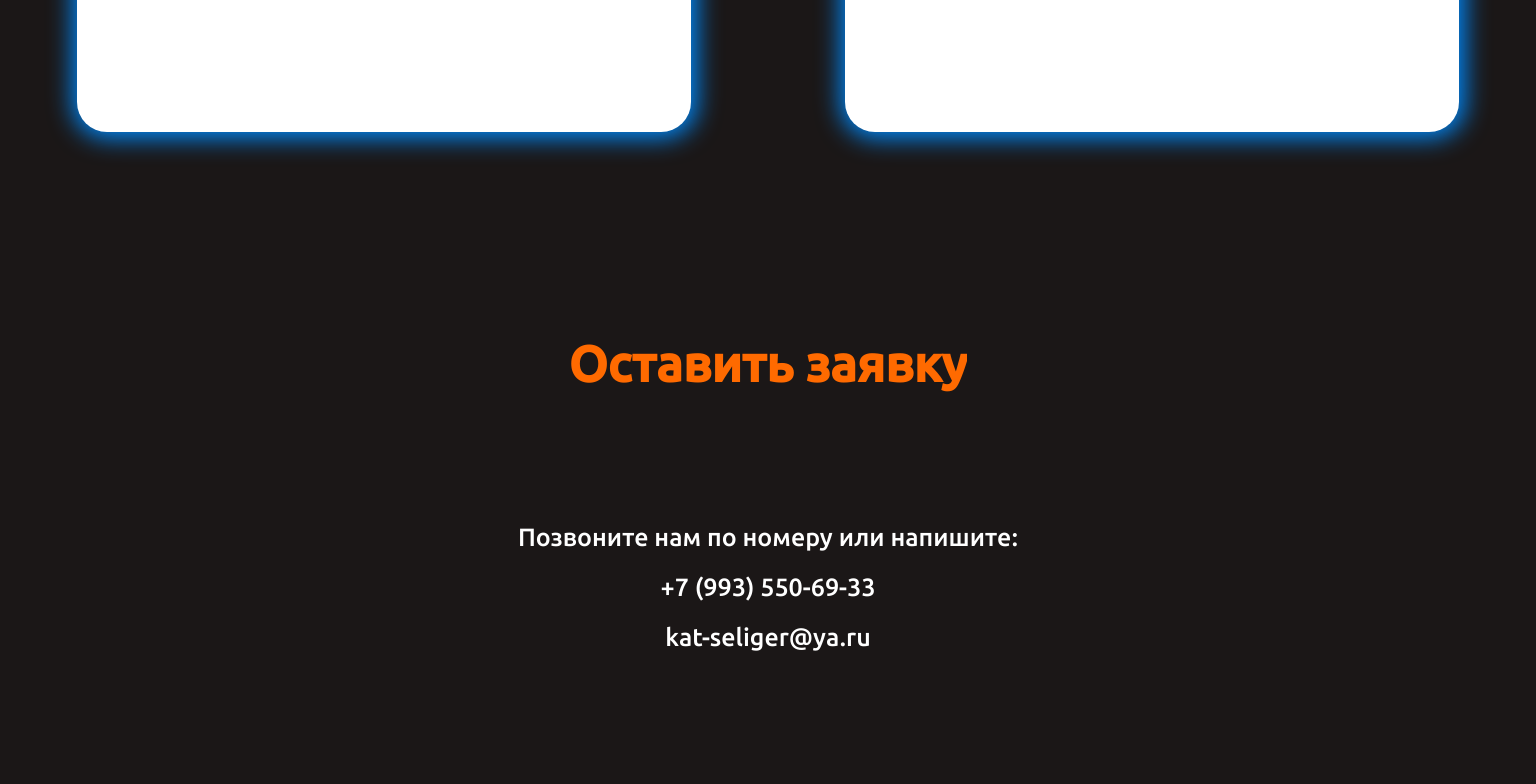
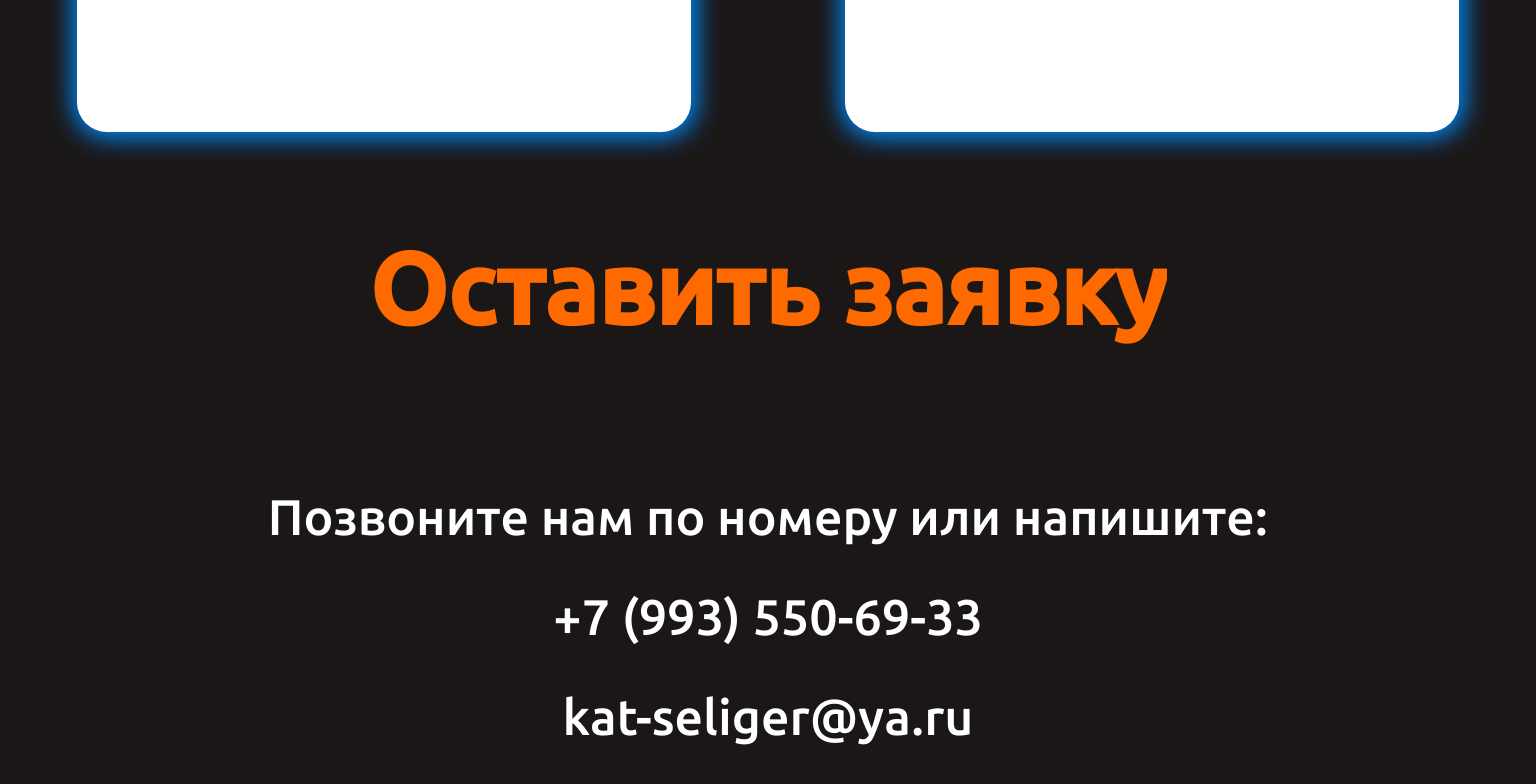
Before and after one commit to AleksandrBel15/kat-seliger, a website built with Vite: page src/index.html in a window 1536 px wide. Shown: the part 3032-3816 px from the top of the page. Built offline with nearby package versions, Linux system fonts and the light colour scheme.

Commit message:
style: add responsive design in Comm

```diff
--- a/src/components/Communication/Communication.scss
+++ b/src/components/Communication/Communication.scss
@@ -24,5 +24,22 @@
         line-height: 2;
         color: white;
         font-size: 25px;
+        overflow: hidden;
     }
 }
+
+@media (max-width: 425px) {
+    .containerComm {
+        gap: 30px;
+    }
+}
+
+@media (min-width: 1440px) {
+    .containerComm h2 {
+        font-size: 100px;
+    }
+
+    .containerComm p {
+        font-size: 50px;
+    }
+}
```
